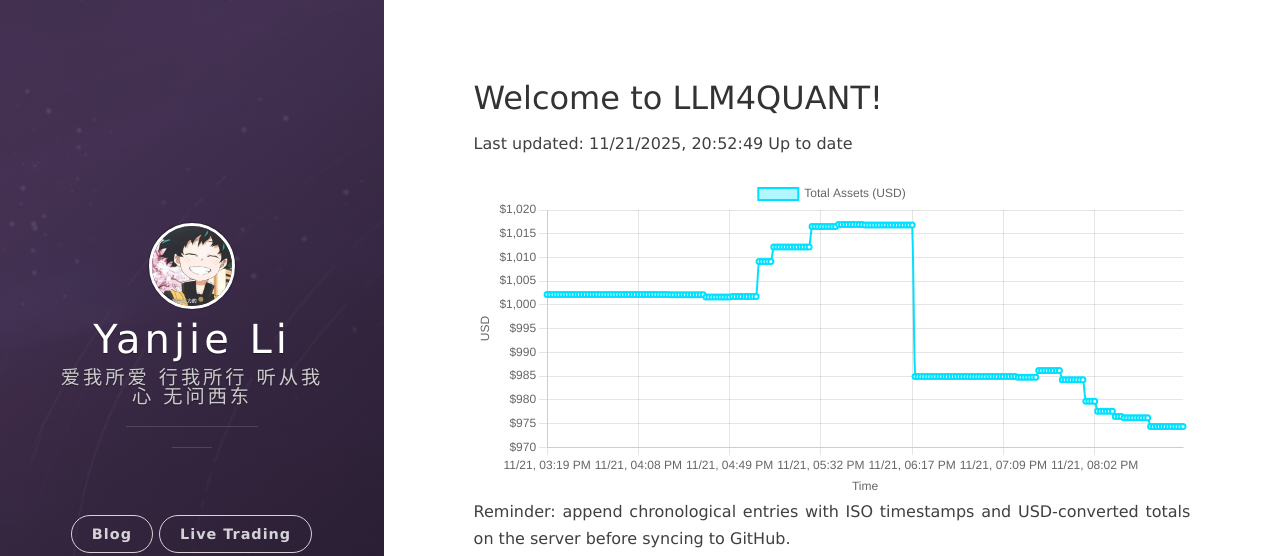
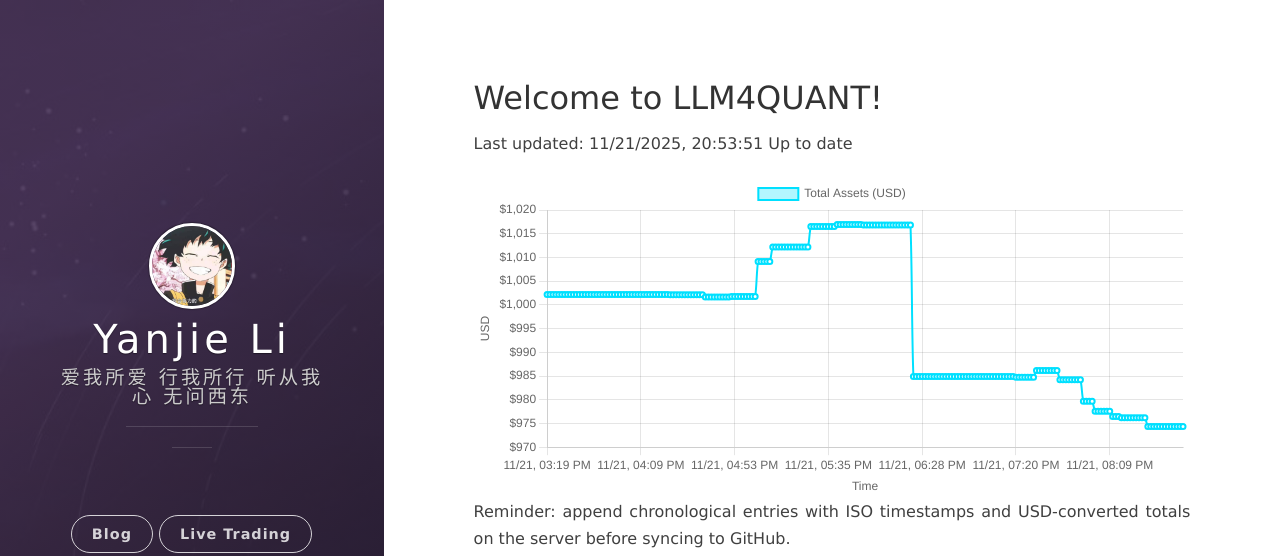
Before and after one commit to leeyegy/leeyegy.github.io, a Jekyll site: the page built from live-trading.html, in a window 1280 px wide. Shown: the top 556 px of the page. Built offline with Jekyll 4.4.1, drawn with Linux system fonts in a browser that asks for light colours; nearby versions of some CDN libraries.

Commit message:
AccountMonitor: update balance history 2025-11-22T04:53:51+08:00

```diff
--- a/assets/data/binance/balance-history.json
+++ b/assets/data/binance/balance-history.json
@@ -1,5 +1,5 @@
 {
-  "generatedAt": "2025-11-22T04:52:49+08:00",
+  "generatedAt": "2025-11-22T04:53:51+08:00",
   "asset": "total_usd_value",
   "history": [
     {
@@ -869,6 +869,10 @@
     {
       "timestamp": "2025-11-22T04:52:49+08:00",
       "totalUsd": 974.36593718
+    },
+    {
+      "timestamp": "2025-11-22T04:53:51+08:00",
+      "totalUsd": 974.36593718
     }
   ]
 }
```
